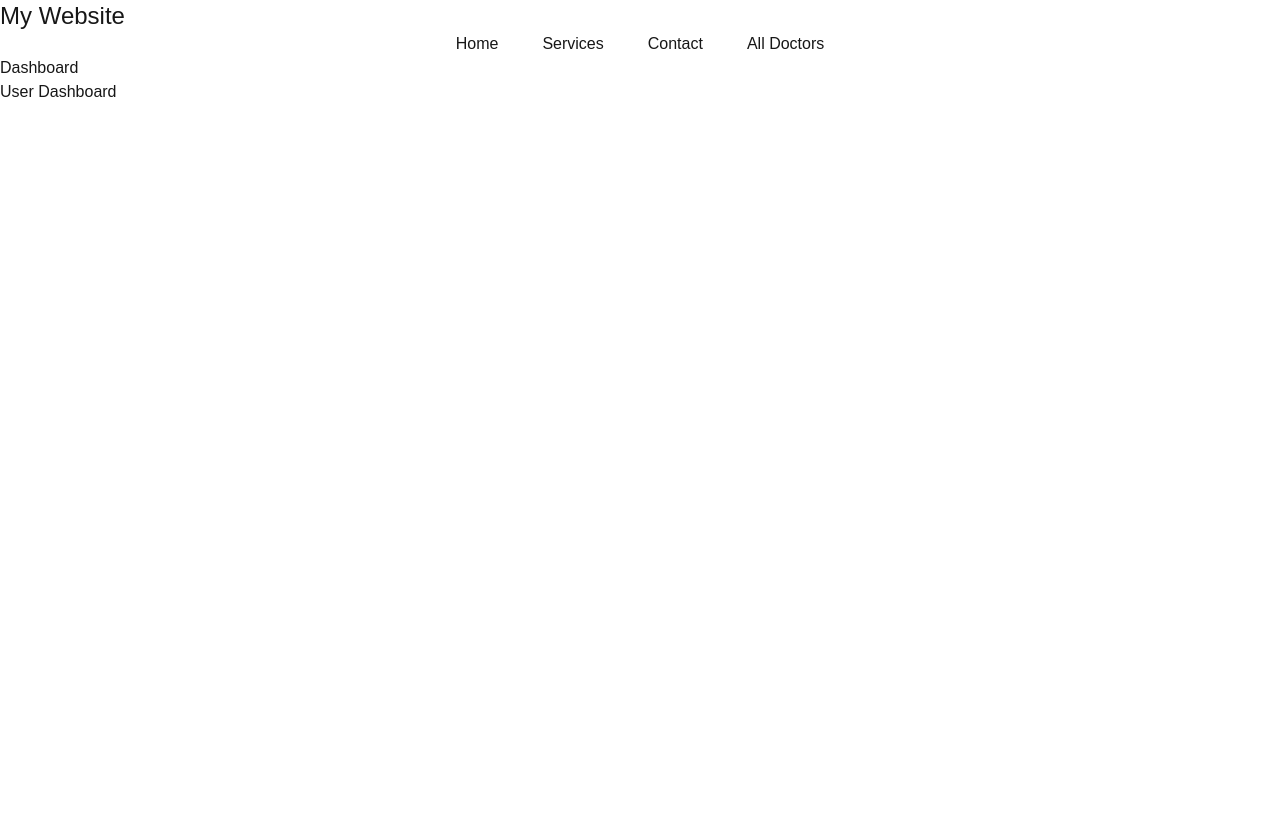
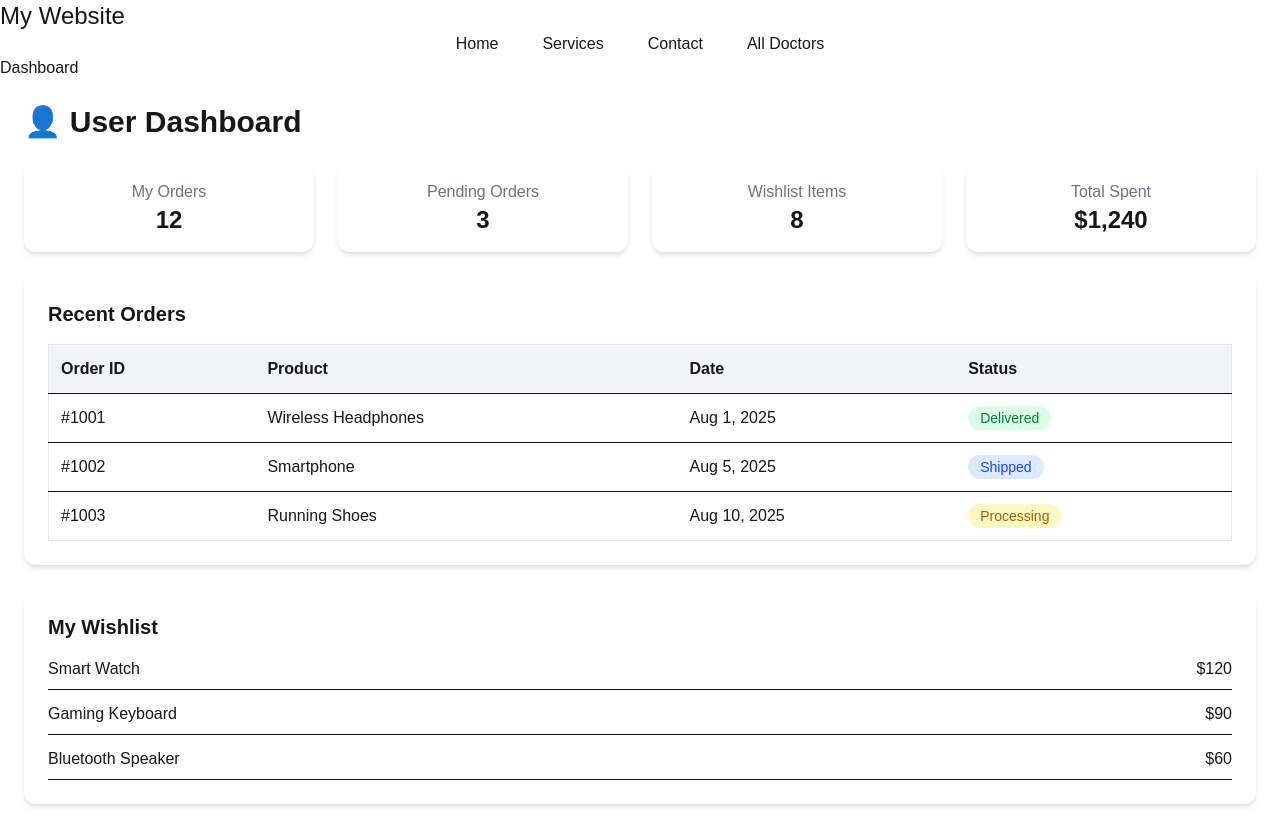
Before and after one commit to tanmayislam2006/my-first-next, a Next.js app: page /user-dashboard in a window 1280 px wide. Before the commit the page ends 800 px from the top, so only its background shows below. Built offline with nearby package versions, Linux system fonts and the light colour scheme.

Commit message:
added user dashboard

```diff
--- a/src/app/(dashboard)/user-dashboard/page.jsx
+++ b/src/app/(dashboard)/user-dashboard/page.jsx
@@ -1,11 +1,101 @@
-import React from 'react';
+"use client";
+
+import React from "react";
+
+const stats = [
+  { title: "My Orders", value: "12" },
+  { title: "Pending Orders", value: "3" },
+  { title: "Wishlist Items", value: "8" },
+  { title: "Total Spent", value: "$1,240" },
+];
+
+const recentOrders = [
+  { id: "#1001", product: "Wireless Headphones", date: "Aug 1, 2025", status: "Delivered" },
+  { id: "#1002", product: "Smartphone", date: "Aug 5, 2025", status: "Shipped" },
+  { id: "#1003", product: "Running Shoes", date: "Aug 10, 2025", status: "Processing" },
+];
+
+const wishlist = [
+  { id: 1, product: "Smart Watch", price: "$120" },
+  { id: 2, product: "Gaming Keyboard", price: "$90" },
+  { id: 3, product: "Bluetooth Speaker", price: "$60" },
+];
 
 const UserDashboard = () => {
-    return (
-        <div>
-            <h1>User Dashboard</h1>
+  return (
+    <div className="p-6 space-y-6">
+      {/* Title */}
+      <h1 className="text-3xl font-bold">👤 User Dashboard</h1>
+
+      {/* Stats */}
+      <div className="grid grid-cols-1 sm:grid-cols-2 lg:grid-cols-4 gap-6">
+        {stats.map((stat, i) => (
+          <div
+            key={i}
+            className="bg-white shadow-md rounded-xl p-4 text-center"
+          >
+            <p className="text-gray-500">{stat.title}</p>
+            <p className="text-2xl font-bold">{stat.value}</p>
+          </div>
+        ))}
+      </div>
+
+      {/* Recent Orders */}
+      <div className="bg-white shadow-md rounded-xl p-6">
+        <h2 className="text-xl font-semibold mb-4">Recent Orders</h2>
+        <div className="overflow-x-auto">
+          <table className="w-full border border-gray-200">
+            <thead>
+              <tr className="bg-gray-100">
+                <th className="p-3 text-left">Order ID</th>
+                <th className="p-3 text-left">Product</th>
+                <th className="p-3 text-left">Date</th>
+                <th className="p-3 text-left">Status</th>
+              </tr>
+            </thead>
+            <tbody>
+              {recentOrders.map((order) => (
+                <tr key={order.id} className="border-t">
+                  <td className="p-3">{order.id}</td>
+                  <td className="p-3">{order.product}</td>
+                  <td className="p-3">{order.date}</td>
+                  <td className="p-3">
+                    <span
+                      className={`px-3 py-1 rounded-full text-sm font-medium ${
+                        order.status === "Delivered"
+                          ? "bg-green-100 text-green-700"
+                          : order.status === "Shipped"
+                          ? "bg-blue-100 text-blue-700"
+                          : "bg-yellow-100 text-yellow-700"
+                      }`}
+                    >
+                      {order.status}
+                    </span>
+                  </td>
+                </tr>
+              ))}
+            </tbody>
+          </table>
         </div>
-    );
+      </div>
+
+      {/* Wishlist */}
+      <div className="bg-white shadow-md rounded-xl p-6">
+        <h2 className="text-xl font-semibold mb-4">My Wishlist</h2>
+        <ul className="space-y-3">
+          {wishlist.map((item) => (
+            <li
+              key={item.id}
+              className="flex justify-between items-center border-b pb-2"
+            >
+              <span>{item.product}</span>
+              <span className="font-medium">{item.price}</span>
+            </li>
+          ))}
+        </ul>
+      </div>
+    </div>
+  );
 };
 
 export default UserDashboard;
```
